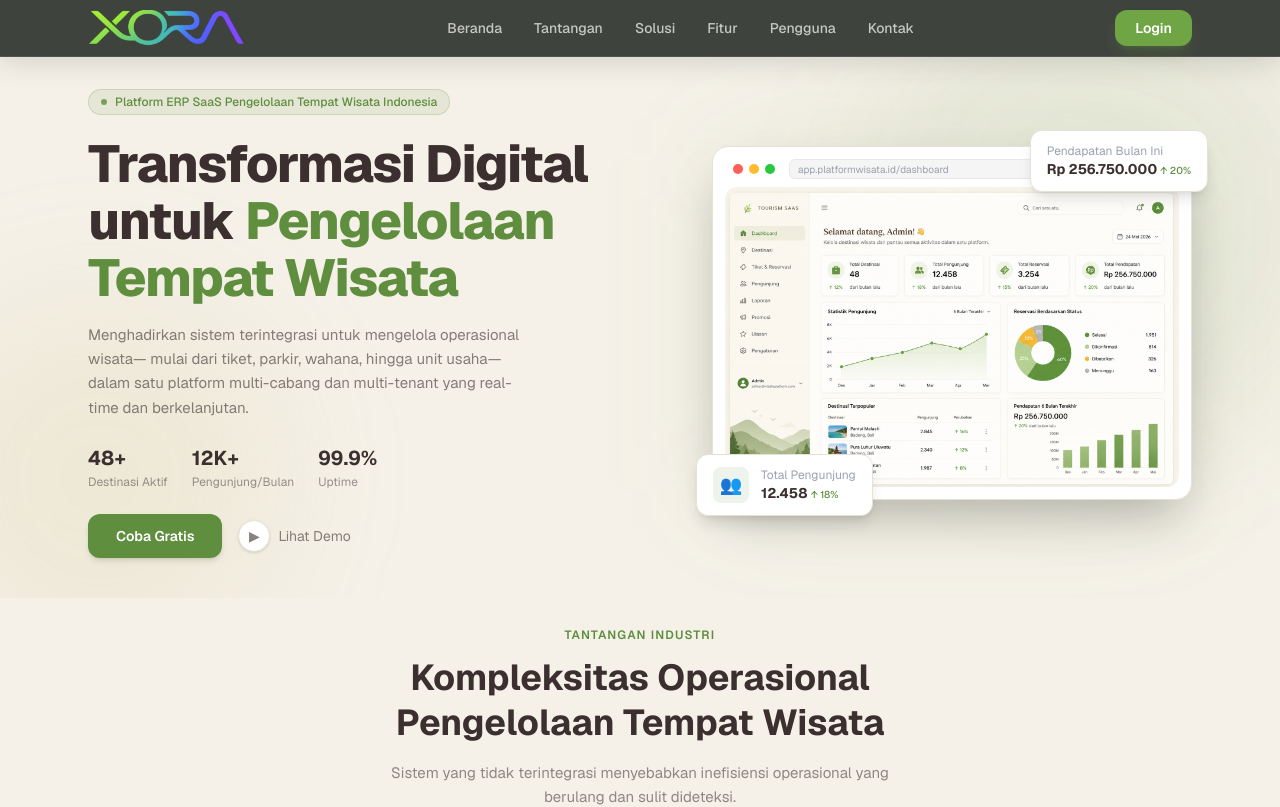
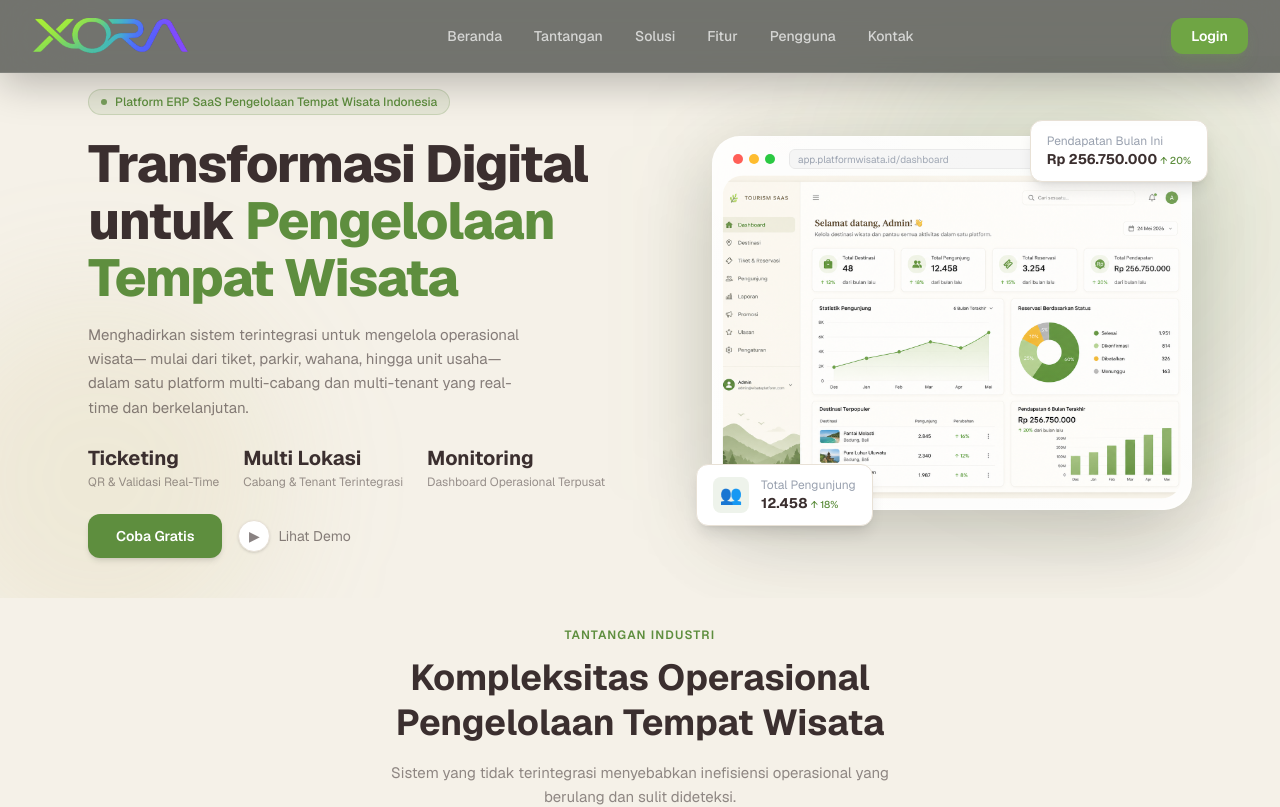
Before and after one commit to cahandong01/XORA, a Next.js app: page / in a window 1280 px wide. Shown: the top 807 px of the page. Built offline with nearby package versions, Linux system fonts and the light colour scheme.

Commit message:
Improve landing page footer and navbar

```diff
--- a/app/page.tsx
+++ b/app/page.tsx
@@ -26,9 +26,9 @@ import { motion, AnimatePresence } from "framer-motion";
 
 // ============================================================
 // TODO: Ganti dengan nama aplikasi lo
-const APP_NAME = "Platform Wisata";
+const APP_NAME = "XORA";
 // TODO: Ganti dengan tagline aplikasi lo
-const APP_TAGLINE = "Platform untuk pengelolaan tempat wisata yang menggunakan konsep SaaS, ERP, Multi Cabang dan Multi Tenant yang terintegrasi & realtime.";
+const APP_TAGLINE = "Platform ERP wisata modern untuk mengelola tiket, parkir, wahana, tenant, dan operasional multi lokasi secara terintegrasi, real-time, dan scalable.";
 // TODO: Ganti dengan nomor WA lo (format: 628XXXXXXXXXX)
 const WA_NUMBER = "6289525841982";
 // TODO: Ganti dengan email lo
@@ -58,8 +58,8 @@ export default function Home() {
     <main className="bg-[#F5F1E8] text-[#3B2F2F] scroll-smooth font-sans">
 
       {/* NAVBAR */}
-      <nav className="fixed top-0 left-0 right-0 z-50 bg-[#1F2520]/85 backdrop-blur-xl border-b border-white/10 shadow-[0_4px_30px_rgba(0,0,0,0.15)]">
-        <div className="max-w-6xl mx-auto px-6 h-14 flex items-center justify-between">
+      <nav className="fixed top-0 left-0 right-0 z-50 bg-[#1B211D]/60 backdrop-blur-2xl border-b border-white/10 shadow-[0_10px_40px_rgba(0,0,0,0.25)]">
+        <div className="max-w-7xl mx-auto px-8 h-[72px] flex items-center justify-between">
 
           {/* LOGO — TODO: Ganti div ini dengan <img src="/logo.png" /> atau komponen logo lo */}
          <div className="flex items-center">
@@ -114,9 +114,9 @@ export default function Home() {
 
               <motion.div variants={fadeUp} custom={3} className="mt-6 flex gap-6">
                 {[
-                  { val: "48+", label: "Destinasi Aktif" },
-                  { val: "12K+", label: "Pengunjung/Bulan" },
-                  { val: "99.9%", label: "Uptime" },
+                  { val: "Ticketing", label: "QR & Validasi Real-Time" },
+                  { val: "Multi Lokasi", label: "Cabang & Tenant Terintegrasi" },
+                  { val: "Monitoring", label: "Dashboard Operasional Terpusat" },
                 ].map(({ val, label }) => (
                   <div key={label}>
                     <p className="text-xl font-bold text-[#3B2F2F]">{val}</p>
@@ -140,7 +140,17 @@ export default function Home() {
             <motion.div initial="hidden" animate="visible" variants={fadeIn} className="flex justify-center md:justify-end">
               <div className="relative w-full max-w-[480px]">
                 <div className="absolute inset-0 bg-[#5E8E3E]/10 blur-3xl rounded-3xl scale-95" />
-                <div className="relative bg-white rounded-2xl p-3 shadow-2xl border border-[#e8e1d6]">
+                <div className="
+                    relative
+                    bg-white/90
+                    rounded-[28px]
+                    p-3
+                    shadow-[0_25px_80px_rgba(0,0,0,0.18)]
+                    border
+                    border-white/40
+                    backdrop-blur-xl
+                    overflow-hidden
+                  ">
                   <div className="flex items-center gap-1.5 px-2 pb-2">
                     <div className="w-2.5 h-2.5 rounded-full bg-[#ff5f57]" />
                     <div className="w-2.5 h-2.5 rounded-full bg-[#febc2e]" />
@@ -149,7 +159,27 @@ export default function Home() {
                       <span className="text-[10px] text-gray-400">app.platformwisata.id/dashboard</span>
                     </div>
                   </div>
-                  <img src="/dashboard.png" alt="Dashboard" className="rounded-xl w-full h-[300px] object-cover object-top" />
+                  <img
+                    src="/dashboard.png"
+                    alt="Dashboard"
+                    className="
+                    rounded-[20px]
+                    w-full
+                    h-[320px]
+                    object-cover
+                    object-top
+                    scale-[1.01]
+                    "
+                  />
+                  <div className="
+                    absolute
+                    inset-0
+                    bg-gradient-to-tr
+                    from-white/10
+                    via-transparent
+                    to-white/20
+                    pointer-events-none
+                  "/>
                 </div>
                 <motion.div
                   initial={{ opacity: 0, y: 10, x: 10 }} animate={{ opacity: 1, y: 0, x: 0 }}
@@ -441,13 +471,18 @@ export default function Home() {
       </section>
 
       {/* FOOTER */}
-      <footer className="bg-[#3B2F2F] text-[#F5F1E8]">
+      <footer className="relative overflow-hidden bg-[#1B211D] text-[#F5F1E8]">
+        <div className="absolute inset-0 pointer-events-none">
+          <div className="absolute top-[-120px] right-[-80px] w-[420px] h-[420px] bg-[#7DB84C]/10 rounded-full blur-3xl" />
+
+          <div className="absolute bottom-[-140px] left-[-100px] w-[380px] h-[380px] bg-[#c8b97a]/10 rounded-full blur-3xl" />
+        </div>
         <div className="max-w-6xl mx-auto px-6 pt-14 pb-8">
 
-          <div className="grid grid-cols-2 md:grid-cols-4 gap-10 mb-12">
+          <div className="grid grid-cols-1 md:grid-cols-[1.7fr_1fr_1fr_1.1fr] gap-x-20 gap-y-10">
 
             {/* Kolom 1 — Brand */}
-            <div className="col-span-2 md:col-span-1">
+            <div className="max-w-7xl mx-auto px-8 lg:px-12">
               {/* TODO: Ganti div logo ini dengan logo final lo */}
              <div className="mb-4">
               <img
```
